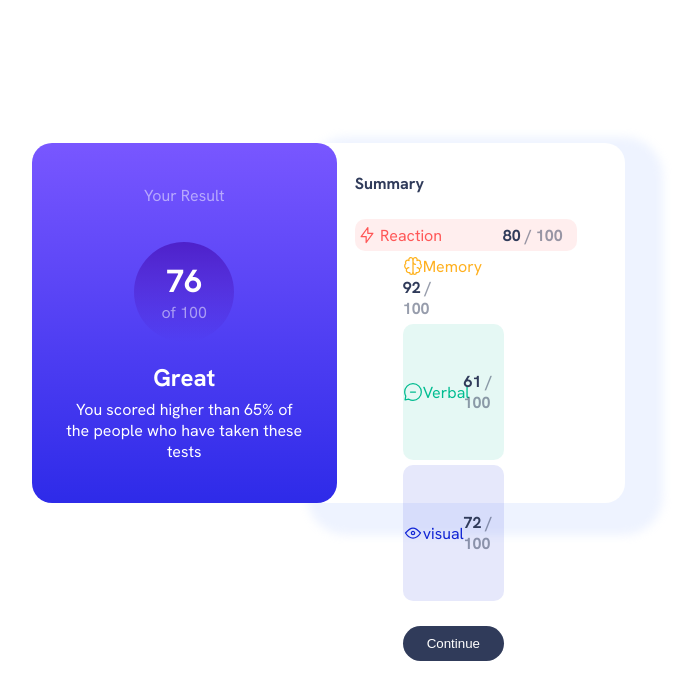
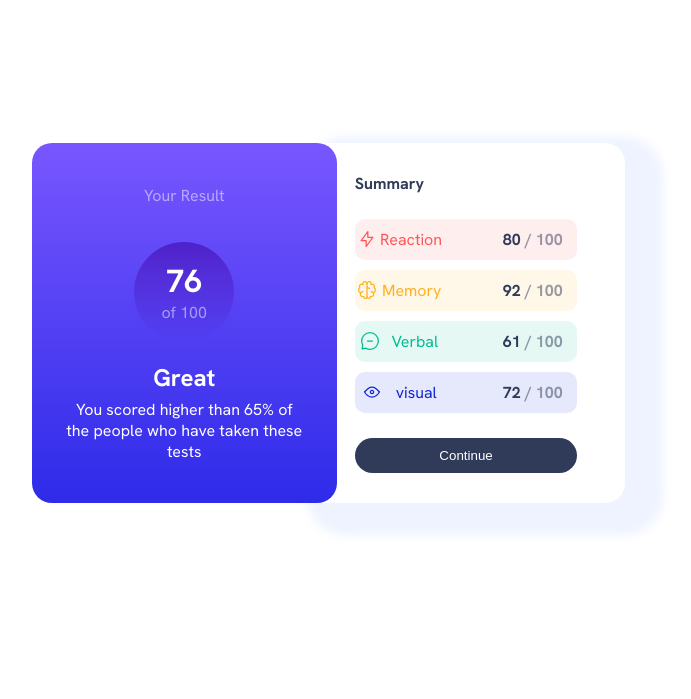
Before and after one commit to Tksmith-guru/Result-Summary-Component, a plain HTML site: page index.html in a window 1280 px wide. Shown: the part 85-784 px from the top of the page, without its empty margins (333-1024 px from the left). Drawn offline with Linux system fonts and the light colour scheme.

Commit message:
fixed done

```diff
--- a/index.html
+++ b/index.html
@@ -25,13 +25,13 @@
 			</div>
 			</main>
 
-			<div id="sect">
+			<section id="sect">
 			<div class="card2-wrapper" id="wrap2">
-				<nav class="wrap-sum">
+				<div class="wrap-sum">
 					<p class="purple">Summary</p>
-				</nav>
+				</div>
 
-				<aside class="wrapper1">
+				<div class="wrapper1">
 					<div class="group1">
 			<img src="images/icon-reaction.svg" alt="reaction-img">
 			<p class="red">Reaction</p>
@@ -39,9 +39,9 @@
 					<div class="score-wrapper1">
 						<p><span class="darkblue">80</span><span class="lavend"> / 100</span></p>
 					</div>
-				</aside>
+				</div>
 
-				<aside="wrapper2">
+				<div class="wrapper2">
 					<div class="group2">
 			<img src="images/icon-memory.svg" alt="memory-img">
 			<p class="yellow">Memory</p>
@@ -49,9 +49,9 @@
 					<div class="score-wrapper2">
 						<p><span class="darkblue">92</span><span class="lavend"> / 100</span></p>
 					</div>
-				</aside>
+				</div>
 
-				<aside class="wrapper3">
+				<div class="wrapper3">
 					<div class="group3">
 			<img src="images/icon-verbal.svg" alt="verbal-img">
 			<p class="green">Verbal</p>
@@ -59,9 +59,9 @@
 					<div class="score-wrapper3">
 						<p><span class="darkblue">61</span><span class="lavend"> / 100</span></p>
 					</div>
-				</aside>
+				</div>
 
-				<aside class="wrapper4">
+				<div class="wrapper4">
 					<div class="group4">
 			<img src="images/icon-visual.svg" alt="visual-img">
 			<p class="blue">visual</p>
@@ -69,12 +69,12 @@
 					<div class="score-wrapper4">
 						<P><span class="darkblue">72</span> <span class="lavend"> / 100</span></p>
 					</div>
-				</aside>
+				</div>
 
 				<div class="btn">
 					<button>Continue</button>
 				</div>
 			</div>
-			</div>
+			</section>
 		</body>
 	</html>
--- a/styles.css
+++ b/styles.css
@@ -1,3 +1,4 @@
+
 body {
 	font-family: "Hanken Grotesk", sans-serif;
 	display: flex;
@@ -100,7 +101,7 @@ h2 {
 	background:linear-gradient(hsla(256, 72%, 46%, 1), hsla(241, 72%, 46%, 0));
 }
 
-div#sect {
+section {
 	display: flex;
 	flex-direction: column;
 	align-items: start;
```
